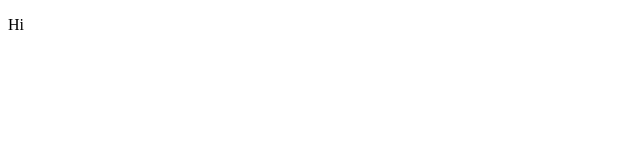
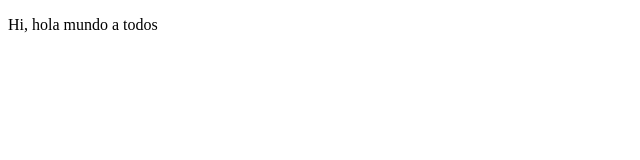
Before and after one commit to grovertoledo/demo, a plain HTML site: page index.html in a window 1280 px wide. Shown: the whole page, without its empty margins (0-640 px from the left). Drawn offline with Linux system fonts and the light colour scheme.

Commit message:
Adherí texto en párrafo de cont.

```diff
--- a/index.html
+++ b/index.html
@@ -7,6 +7,6 @@
     <title>Hola mundo</title>
 </head>
 <body>
-    <p>Hi</p>
+    <p>Hi, hola mundo a todos</p>
 </body>
 </html>
```
